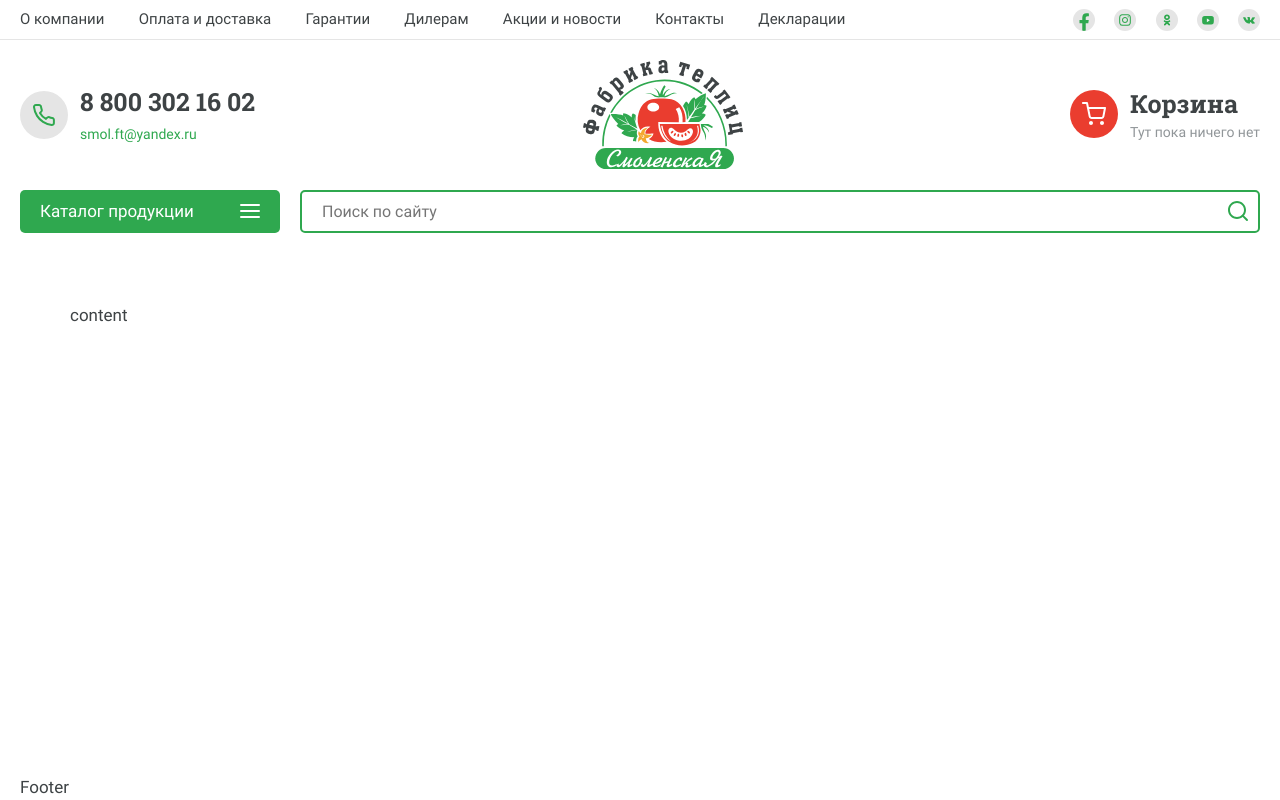
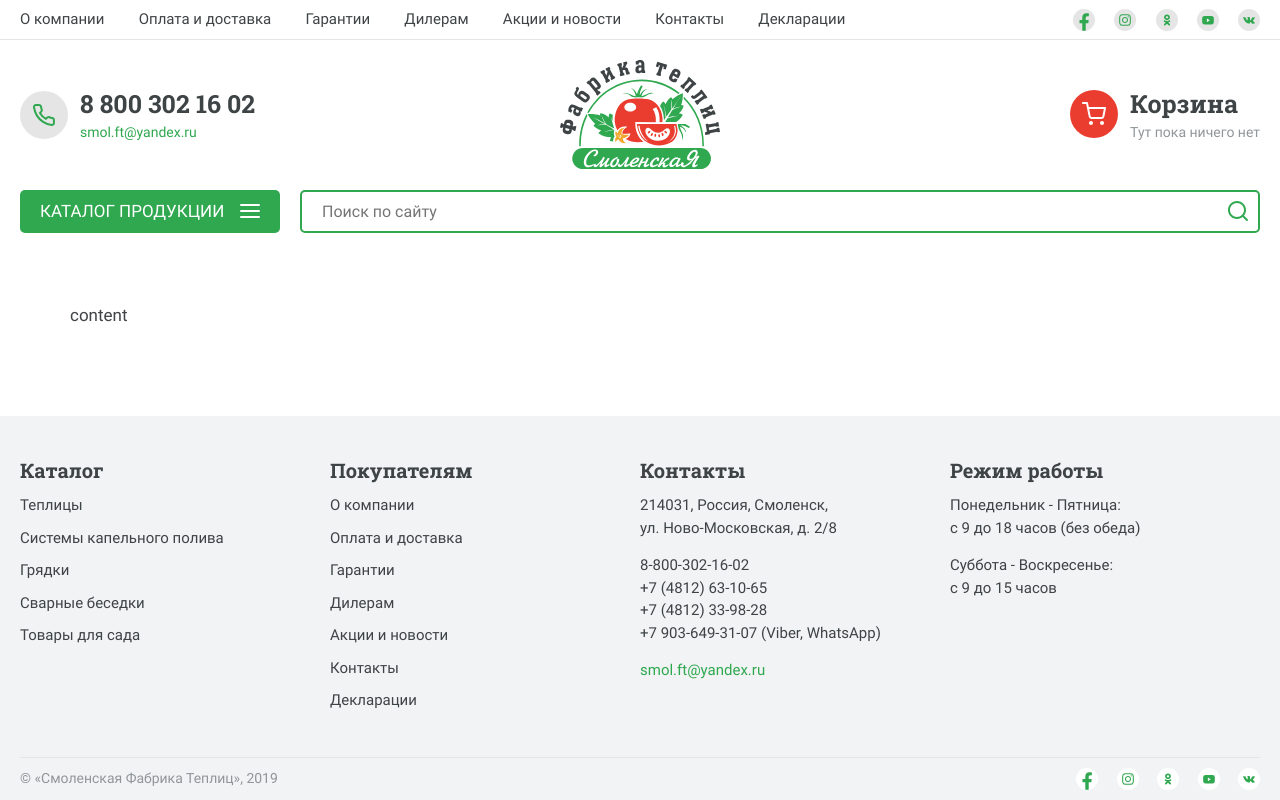
Before and after one commit to Onepo1ntFive/krepkieteplici-html, a website: page src/index.html in a window 1280 px wide. Drawn offline with nearby package versions, Linux system fonts and the light colour scheme; files that its build step writes are made by us from their sources.

Commit message:
Шапка, футер. Обвязка

```diff
--- a/src/style/part/_footer.scss
+++ b/src/style/part/_footer.scss
@@ -0,0 +1,140 @@
+.b-footer {
+    padding-top: 3rem;
+    position: relative;
+    margin: auto;
+    max-width: 1280px;
+    display: flex;
+    flex-flow: row wrap;
+    align-items: flex-start;
+    font-size: 1.5rem;
+
+    @media (min-width: $breakpoint-tablet) {
+        padding-top: 4.5rem;
+    }
+
+    &::before {
+        content: '';
+        display: block;
+        position: absolute;
+        top: 0;
+        right: -3000px;
+        bottom: 0;
+        left: -3000px;
+        z-index: -1;
+        background-color: #f1f3f4;
+    }
+
+    h4 {
+        font-family: $font-family-slab;
+        font-size: 2rem;
+    }
+
+    p {
+        margin-bottom: 1.5rem;
+
+        &:last-child {
+            margin-bottom: 0;
+        }
+    }
+
+    .footer__menu {
+        padding-bottom: 3rem;
+        display: flex;
+        flex-flow: row wrap;
+        align-items: flex-start;
+        width: 100%;
+
+        @media (min-width: $breakpoint-tablet) {
+            padding-bottom: 0;
+            width: 50%;
+        }
+
+        li {
+            margin-bottom: 1rem;
+        }
+
+        a {
+            text-decoration: none;
+            color: $color-font;
+            transition: color 0.2s ease-in-out;
+        }
+        a:hover {
+            text-decoration: none;
+            color: $color-green;
+        }
+    }
+    .footer__menu-item {
+        padding-bottom: 3rem;
+        width: 100%;
+
+        @media (min-width: $breakpoint-desktop) {
+            padding-bottom: 0;
+            width: 50%;
+        }
+
+        &:last-child {
+            padding-bottom: 0;
+        }
+    }
+    .footer__contacts {
+        display: flex;
+        flex-flow: row wrap;
+        align-items: flex-start;
+        width: 100%;
+
+        @media (min-width: $breakpoint-tablet) {
+            padding-bottom: 0;
+            width: 50%;
+        }
+
+        a[href^="tel:"] {
+            color: $color-font;
+        }
+        a[href^="tel:"]:hover {
+            color: $color-green;
+        }
+    }
+    .footer__contacts-item {
+        padding-bottom: 3rem;
+        width: 100%;
+
+        @media (min-width: $breakpoint-desktop) {
+            padding-bottom: 0;
+            width: 50%;
+        }
+
+        &:last-child {
+            padding-bottom: 0;
+        }
+        span {
+            display: inline-block;
+        }
+    }
+    .footer__line {
+        margin-top: 3rem;
+        padding-top: 0.5rem;
+        padding-bottom: 0.5rem;
+        border-top: 1px solid $color-gray;
+        width: 100%;
+        display: flex;
+        flex-flow: row wrap;
+        align-items: flex-start;
+        justify-content: space-between;
+        font-size: 1.4rem;
+        color: $color-font-gray;
+
+        @media (min-width: $breakpoint-tablet) {
+            margin-top: 4.5rem;
+        }
+
+        & > div {
+            padding-top: 0.5rem;
+            padding-bottom: 0.5rem;
+        }
+    }
+}
+/*----------*/
+/*----------*/
+/*----------*/
+/*----------*/
+/*----------*/
--- a/src/style/part/_header.scss
+++ b/src/style/part/_header.scss
@@ -30,7 +30,7 @@
     }
 }
 /*----------*/
-.b-head-social {
+.b-icons-social {
     img {
         opacity: 1;
         background-color: $color-gray;
@@ -53,6 +53,12 @@
             opacity: 0.75;
         }
     }
+
+    &--white {
+        img {
+            background-color: $color-white;
+        }
+    }
 }
 /*----------*/
 .b-head {
@@ -60,10 +66,22 @@
     flex-flow: row wrap;
     justify-content: space-between;
     align-items: center;
+    position: relative;
+    min-height: 10rem;
+
+    @media (min-width: $breakpoint-tablet) {
+        min-height: 11rem;
+    }
+    @media (min-width: $breakpoint-desktop) {
+        min-height: 15rem;
+    }
 
     .head__contacts {
-        padding-left: 6rem;
         position: relative;
+
+        @media (min-width: $breakpoint-tablet) {
+            padding-left: 6rem;
+        }
 
         a[href^="tel:"] {
             font-size: 2.5rem;
@@ -86,17 +104,30 @@
                     transform: translateY(-50%);
                 }
             }
+
+            span {
+                display: none;
+
+                @media (min-width: $breakpoint-tablet) {
+                    display: block;
+                }
+            }
         }
         a[href^="tel:"]:hover {
             text-decoration: none;
             color: $color-green;
         }
         a[href^="mailto:"] {
+            display: none;
             text-decoration: none;
             font-size: 1.4rem;
             border-bottom: 1px solid transparent;
             color: $color-green;
             transition: border-bottom-color 0.2s ease-in-out;
+
+            @media (min-width: $breakpoint-tablet) {
+                display: block;
+            }
         }
         a[href^="mailto:"]:hover {
             border-bottom-color: $color-green;
@@ -104,12 +135,19 @@
         }
     }
     .head__logo {
-        padding-top: 2rem;
-        padding-bottom: 2rem;
+        position: absolute;
+        left: 50%;
+        top: 50%;
+        transform: translate(-50%, -50%);
 
         img {
             display: inline-block;
             vertical-align: middle;
+            max-width: 11rem;
+
+            @media (min-width: $breakpoint-desktop) {
+                max-width: none;
+            }
         }
     }
     .head__cart {
@@ -128,10 +166,13 @@
             }
         }
         a {
-            padding-left: 6rem;
             position: relative;
             display: inline-block;
             text-decoration: none;
+
+            @media (min-width: $breakpoint-tablet) {
+                padding-left: 6rem;
+            }
         }
         a:hover {
             text-decoration: none;
@@ -141,14 +182,24 @@
             }
         }
         .head-cart__title {
+            display: none;
             font-family: $font-family-slab;
             font-weight: bold;
             font-size: 2.5rem;
             color: $color-font;
+
+            @media (min-width: $breakpoint-tablet) {
+                display: block;
+            }
         }
         .head-cart__count {
+            display: none;
             font-size: 1.4rem;
             color: $color-font-gray;
+
+            @media (min-width: $breakpoint-tablet) {
+                display: block;
+            }
         }
     }
 }
@@ -161,19 +212,38 @@
 }
 /*----------*/
 .b-menu {
-    margin-right: 2rem;
-    width: 26rem;
+    margin-right: 1rem;
+    width: 4.2rem;
     flex: none;
 
+    @media (min-width: $breakpoint-tablet) {
+        margin-right: 2rem;
+        width: 11rem;
+    }
+    @media (min-width: $breakpoint-desktop) {
+        width: 26rem;
+    }
+
     ins {
-        margin-top: -1px;
-        position: absolute;
-        right: 2rem;
-        top: 50%;
+        position: relative;
+        display: inline-block;
+        vertical-align: middle;
         height: 2px;
         width: 20px;
         border-radius: 100rem;
         background-color: $color-white;
+
+        @media (min-width: $breakpoint-tablet) {
+            margin-top: 0;
+            margin-bottom: 0;
+            margin-top: -1px;
+            position: absolute;
+            right: 1.5rem;
+            top: 50%;
+        }
+        @media (min-width: $breakpoint-desktop) {
+            right: 2rem;
+        }
 
         &::before,
         &::after {
@@ -200,7 +270,7 @@
         }
     }
     a {
-        padding: 0.9rem 2rem;
+        padding: 0.9rem 0;
         position: relative;
         width: 100%;
         display: block;
@@ -208,8 +278,36 @@
         border-radius: 0.5rem;
         opacity: 1;
         text-decoration: none;
+        text-transform: uppercase;
         color: $color-white;
         transition: opacity 0.3s ease-in-out;
+        text-align: center;
+
+        @media (min-width: $breakpoint-tablet) {
+            padding: 0.9rem 1rem;
+            text-align: left;
+        }
+        @media (min-width: $breakpoint-desktop) {
+            padding: 0.9rem 2rem;
+        }
+
+        &::before {
+            @media (min-width: $breakpoint-tablet) {
+                content: 'Меню';
+                display: block;
+            }
+            @media (min-width: $breakpoint-desktop) {
+                display: none;
+            }
+        }
+
+        span {
+            display: none;
+
+            @media (min-width: $breakpoint-desktop) {
+                display: block;
+            }
+        }
     }
     a:hover {
         text-decoration: none;
--- a/src/style/part/app.scss
+++ b/src/style/part/app.scss
@@ -39,7 +39,7 @@ h1,
     margin-bottom: 0.75em;
     font-family: $font-family;
     line-height: 0.9;
-    font-weight: 500;
+    font-weight: bold;
     font-size: 4rem;
     color: $color-font;
 
@@ -52,7 +52,7 @@ h2,
     margin-bottom: 0.75em;
     font-family: $font-family;
     line-height: 0.9;
-    font-weight: 500;
+    font-weight: bold;
     font-size: 4rem;
     color: $color-font;
 
@@ -65,7 +65,7 @@ h3,
     margin-bottom: 0.75em;
     font-family: $font-family;
     line-height: 0.9;
-    font-weight: 500;
+    font-weight: bold;
     font-size: 3.2rem;
     color: $color-font;
 
@@ -73,13 +73,21 @@ h3,
         font-size: 4.2rem;
     }
 }
-h3,
-.h3 {
+h4,
+.h4 {
     margin-bottom: 0.75em;
     font-family: $font-family;
     line-height: 0.9;
-    font-weight: 500;
+    font-weight: bold;
     font-size: 2.4rem;
+    color: $color-font;
+}
+a {
+    color: $color-green;
+    text-decoration: none;
+    transition: color 0.2s ease-in-out;
+}
+a:hover {
     color: $color-font;
 }
 /*----------*/
--- a/src/style/part/layout.scss
+++ b/src/style/part/layout.scss
@@ -4,6 +4,7 @@
     width: 100%;
     min-height: 100%;
     position: relative;
+    z-index: 1;
     overflow: hidden;
     display: flex;
     flex-flow: column nowrap;
--- a/src/template/_footer.html
+++ b/src/template/_footer.html
@@ -1 +1,56 @@
-<section class="footer"> Footer </section>
+<section class="l-footer">
+    <div class="b-footer">
+        <nav class="footer__menu">
+            <div class="footer__menu-item">
+                <h4>Каталог</h4>
+                <ul>
+                    <li><a href="#">Теплицы</a></li>
+                    <li><a href="#">Системы капельного полива</a></li>
+                    <li><a href="#">Грядки</a></li>
+                    <li><a href="#">Сварные беседки</a></li>
+                    <li><a href="#">Товары для сада</a></li>
+                </ul>
+            </div>
+            <div class="footer__menu-item">
+                <h4>Покупателям</h4>
+                <ul>
+                    <li><a href="#"></li>О компании</a>
+                    <li><a href="#"></li>Оплата и доставка</a>
+                    <li><a href="#"></li>Гарантии</a>
+                    <li><a href="#"></li>Дилерам</a>
+                    <li><a href="#"></li>Акции и новости</a>
+                    <li><a href="#"></li>Контакты</a>
+                    <li><a href="#"></li>Декларации</a>
+                </ul>
+            </div>
+        </nav>
+        <div class="footer__contacts">
+            <div class="footer__contacts-item">
+                <h4>Контакты</h4>
+                <p>214031, Россия, Смоленск, <span>ул. Ново-Московская, д. 2/8</span></p>
+                <p>
+                    <a href="tel:+88003021602">8-800-302-16-02</a> <br>
+                    <a href="tel:+74812631065">+7 (4812) 63-10-65</a> <br>
+                    <a href="tel:+74812339828">+7 (4812) 33-98-28</a> <br>
+                    <a href="tel:+79036493107">+7 903-649-31-07</a> (Viber, WhatsApp)
+                </p>
+                <p><a href="mailto:smol.ft@yandex.ru">smol.ft@yandex.ru</a></p>
+            </div>
+            <div class="footer__contacts-item">
+                <h4>Режим работы</h4>
+                <p>Понедельник - Пятница: <br> с 9 до 18 часов (без обеда)</p>
+                <p>Суббота - Воскресенье: <br> с 9 до 15 часов</p>
+            </div>
+        </div>
+        <div class="footer__line">
+            <div class="footer__copy">&copy; «Смоленская Фабрика Теплиц», 2019</div>
+            <div class="b-icons-social b-icons-social--white">
+                <a href="#"><img src="./img/icon-facebook.svg" alt="facebook"></a>
+                <a href="#"><img src="./img/icon-instagram.svg" alt="instagram"></a>
+                <a href="#"><img src="./img/icon-ok.svg" alt="ok"></a>
+                <a href="#"><img src="./img/icon-youtube.svg" alt="svg"></a>
+                <a href="#"><img src="./img/icon-vk.svg" alt="vk"></a>
+            </div>
+        </div>
+    </div>
+</section>
--- a/src/template/_header.html
+++ b/src/template/_header.html
@@ -9,7 +9,7 @@
             <a href="#">Контакты</a>
             <a href="#">Декларации</a>
         </nav>
-        <div class="b-head-social">
+        <div class="b-icons-social">
             <a href="#"><img src="./img/icon-facebook.svg" alt="facebook"></a>
             <a href="#"><img src="./img/icon-instagram.svg" alt="instagram"></a>
             <a href="#"><img src="./img/icon-ok.svg" alt="ok"></a>
@@ -19,13 +19,13 @@
     </div>
     <div class="b-head">
         <div class="head__contacts">
-            <div class="head__contacts-item">
+            <div class="head__contacts-item head__contacts-item--phone">
                 <a href="tel:88003021602">
                     <img src="./img/icon-phone.svg" alt="phone">
                     <span>8 800 302 16 02</span>
                 </a>
             </div>
-            <div class="head__contacts-item">
+            <div class="head__contacts-item head__contacts-item--email">
                 <a href="mailto:smol.ft@yandex.ru">smol.ft@yandex.ru</a>
             </div>
         </div>
@@ -45,7 +45,7 @@
 
     <div class="b-menusearch-wrap">
         <div class="b-menu">
-            <a href="#"><span>Каталог продукции <ins></ins></span></a>
+            <a href="#"><span>Каталог продукции</span> <ins></ins></a>
         </div>
         <div class="b-search">
             <form>
```
